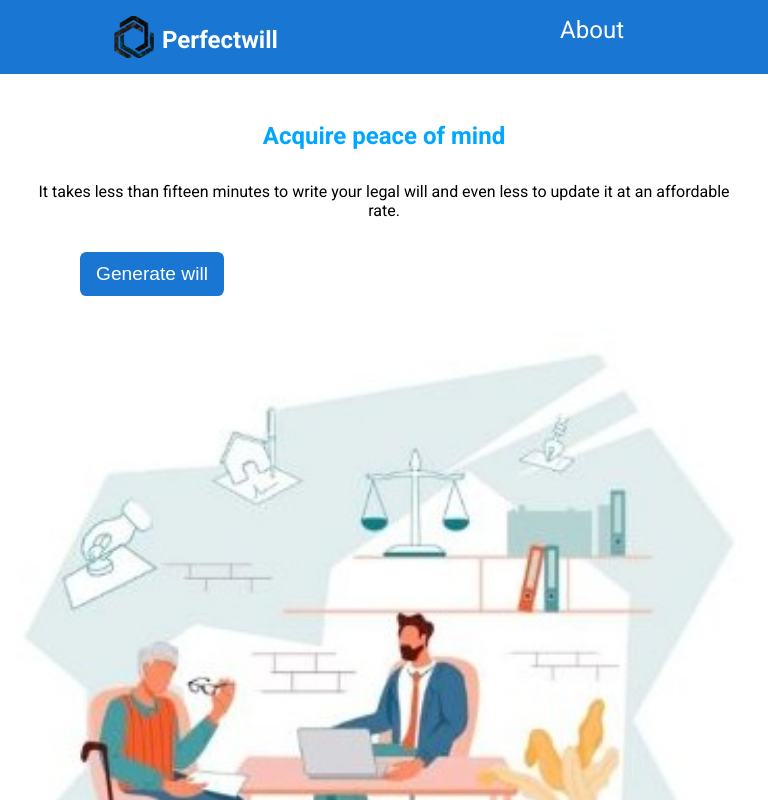
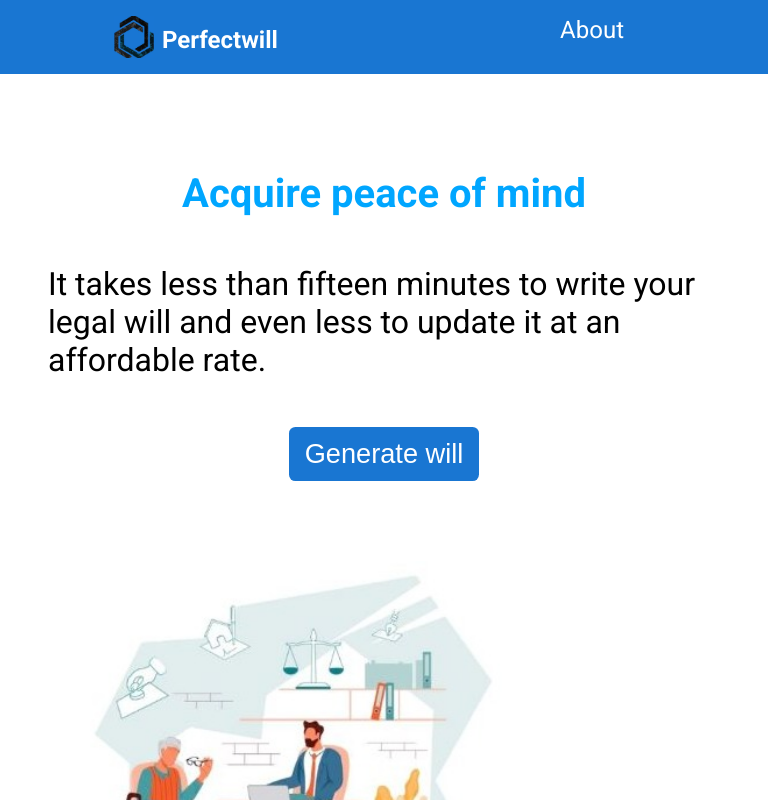
Before and after one commit to PeroHub/will, a React (Create React App) app: page / in a window 768 px wide. Shown: the top 800 px of the page. Built offline with nearby package versions, Linux system fonts and the light colour scheme; a web font is replaced by a local one.

Commit message:
modified about page

```diff
--- a/src/components/home/Navbar.js
+++ b/src/components/home/Navbar.js
@@ -13,6 +13,7 @@ const Navbar = () => {
         <Link to={"/about"} id="ab-about">
           About
         </Link>
+
       </nav>
     </div>
   );
--- a/src/homePage.css
+++ b/src/homePage.css
@@ -1,69 +1,73 @@
-*{
+* {
   padding: 0;
   margin: 0;
   box-sizing: border-box;
 }
-body{
+
+body {
   font-family: 'Roboto', sans-serif;
 }
-.hp-will-container{
+
+.hp-will-container {
   width: 100%;
 }
-.hp-nav{
+
+.hp-nav {
   background-color: #1976D2;
   color: white;
   display: flex;
   justify-content: space-between;
   padding: 1rem 9rem;
 }
-.ab-about-page{
+
+.ab-about-page {
   width: 100%;
   margin: 0rem;
   padding: 0rem;
-  background-color: pink;
 }
-.hp-main{
+
+.hp-main {
   padding: 1rem;
 }
 
 
-.hp-nav-logo{
+.hp-nav-logo {
   display: flex;
   position: relative;
   right: 30px;
   border: none;
 }
-.hp-logo-text{
+
+.hp-logo-text {
   text-align: center;
   margin-left: 0.5rem;
   margin-top: 0.6rem;
   font-size: 1.5rem;
 }
 
-.hp-main{
+.hp-main {
   display: flex;
   margin: 0rem auto;
   width: 100%;
   padding: 5rem 4rem;
   justify-content: space-around;
 }
-.hp-main-text{
-  width: 50%;
-  margin: 4rem 0;
-}
-#hp-title{
+
+#hp-title {
   font-size: 3rem;
   padding: 1.5rem 0;
 }
-#hp-will-info{
+
+#hp-will-info {
   font-size: 1rem;
   padding: 1.5rem 0;
 }
-.hp-will-logo{
+
+.hp-will-logo {
   width: 2.5rem;
 }
 
-#hp-form-btn{
+#hp-form-btn {
   padding: 0.7rem 1rem;
   color: white;
   background-color: #1976D2;
@@ -75,65 +79,76 @@ text-decoration: none;
   font-size: 1.2rem;
 }
 
-#ab-about{
-  color:white;
+#ab-about {
+  color: white;
   font-size: 1.5rem;
   text-decoration: none;
   cursor: pointer;
 }
-#hp-img{
+
+#hp-img {
   width: 100%;
 }
-.ab-about-page{
+
+.ab-about-page {
   display: flex;
   flex-direction: column;
-  /* align-items: center;
-  justify-content: center; */
-  height: 100vh;
-  width: 100%;
   margin: 0 auto;
-  padding: 5rem;
   text-align: center;
 }
-.ab-about-div{
+
+.ab-about-div {
   width: 100%;
+  text-align: center;
+  margin: 3rem auto;
+  height: 100vh;
+  padding: 2rem;
 }
-.hp-main-text{
+
+.hp-main-text {
+  width: 50%;
+  margin: 4rem 0;
   display: flex;
   align-items: left;
   justify-content: left;
   flex-direction: column;
 }
-#ab-about-title{
-  width: 70%;
+
+/* #ab-about-title{
+  width: 100%;
   font-size: 2.3rem;
   padding: 2rem;
   text-align: center;
-}
-.ab-text{
+}*/
+.ab-text {
   width: 100%;
   padding: 1rem;
   font-size: 1.2rem;
-  /* text-align: center; */
+  text-align: center;
 }
-  @media (max-width:480px){
-  .hp-will-container{
+
+@media (max-width:480px) {
+  .hp-will-container {
     width: 100%;
   }
-  .hp-nav{
+
+  .hp-nav {
     padding: 2rem 2rem;
     align-items: center;
   }
-    .hp-nav-logo{
+
+  .hp-nav-logo {
     padding: 1rem;
     align-items: center;
     width: 100%;
     display: column;
   }
-  .hp-logo-text{
+
+  .hp-logo-text {
     margin-top: 0;
   }
-  .hp-main{
+
+  .hp-main {
     width: 100%;
     display: flex;
     margin: 0rem;
@@ -142,65 +157,74 @@ font-size: 1.2rem;
     flex-direction: column;
     align-items: center;
   }
-  .ab-about-page{
-    display: flex;
-    flex-direction: column;
-    align-items: center;
-    justify-content: center;
+
+  .ab-about-page {
     height: 100%;
     width: 100%;
     margin: 0 auto;
+    padding: 1rem 0;
+    text-align: center;
+  }
+
+  #ab-about-title {
+    width: 100%;
+    font-size: 2rem;
     padding: 1rem;
     text-align: center;
   }
-  #ab-about-title{
-    width: 100%;
-    font-size: 3rem;
-    padding: 2rem;
-    text-align: center;
-  }
-  .ab-about-page,p{
+
+  .ab-text {
     width: 100%;
     padding: 1rem;
     font-size: 1rem;
     text-align: center;
   }
-  .hp-main-text{
+
+  .hp-main-text {
     margin: 1rem 0rem;
     width: 100%;
     padding: 0rem;
   }
-  #hp-title{
+
+  #hp-title {
     text-align: center;
     width: 100%;
     padding: 1rem 0;
     font-size: 1.5rem;
   }
-  #hp-will-info{
+
+  #hp-will-info {
     padding: 1rem;
   }
-  .hp-link-div{
+
+  .hp-link-div {
     margin: 0 auto;
   }
-  #hp-form-btn{
+
+  #hp-form-btn {
     margin: 1rem 4rem;
   }
-  #hp-img-div{
+
+  #hp-img-div {
     margin: 0rem;
     width: 100%;
   }
-  #hp-img{
+
+  #hp-img {
     width: 100%;
   }
 }
+
 @media (min-width:481px) and (max-width: 768px) {
-  .hp-will-container{
+  .hp-will-container {
     width: 100%;
   }
-  .hp-nav{
+
+  .hp-nav {
     width: 100%;
   }
-  .hp-main{
+
+  .hp-main {
     width: 100%;
     display: flex;
     margin: 0rem;
@@ -209,7 +233,8 @@ font-size: 1.2rem;
     flex-direction: column;
     align-items: center;
   }
-  .ab-about-page{
+
+  .ab-about-page {
     display: flex;
     flex-direction: column;
     align-items: center;
@@ -219,45 +244,60 @@ font-size: 1.2rem;
     /* padding: 1rem; */
     text-align: center;
   }
-  #ab-about-title{
+
+  #ab-about-title {
     width: 100%;
     font-size: 3rem;
     padding: 1rem;
     text-align: center;
   }
-  .ab-about-page,p{
+
+  .ab-text {
     width: 100%;
     /* padding: 1rem; */
     font-size: 1rem;
     text-align: center;
   }
-  .hp-main-text{
-    margin: 1rem 0rem;
+
+  .hp-main-text {
+
     width: 100%;
-    padding: 0rem;
+    margin: 4rem 0;
+    display: flex;
+    align-items: center;
+    justify-content: center;
+    flex-direction: column;
+
   }
-  #hp-title{
+
+  #hp-title {
     text-align: center;
     width: 100%;
     padding: 1rem 0;
-    font-size: 1.5rem;
+    font-size: 2.5rem;
     color: rgb(0, 166, 255);
   }
-  #hp-will-info{
-    padding: 1rem;
+
+  #hp-will-info {
+    padding: 2rem;
+    font-size: 2rem;
   }
 
-  #hp-form-btn{
+  #hp-form-btn {
     margin: 1rem 4rem;
+    font-size: 1.7rem;
   }
-  #hp-img-div{
-    margin: 0rem;
-    width: 100%;
+
+  #hp-img-div {
+    margin: 0 auto;
+    width: 80%;
   }
-  #hp-img{
-    width: 100%;
+
+  #hp-img {
+    width: 70%;
   }
 }
+
 /* @media (min-width: 768px) and (max-width: 1024px){
   *{
     padding: 0;
```
Lines whose indentation alone changed are shown as unchanged.
